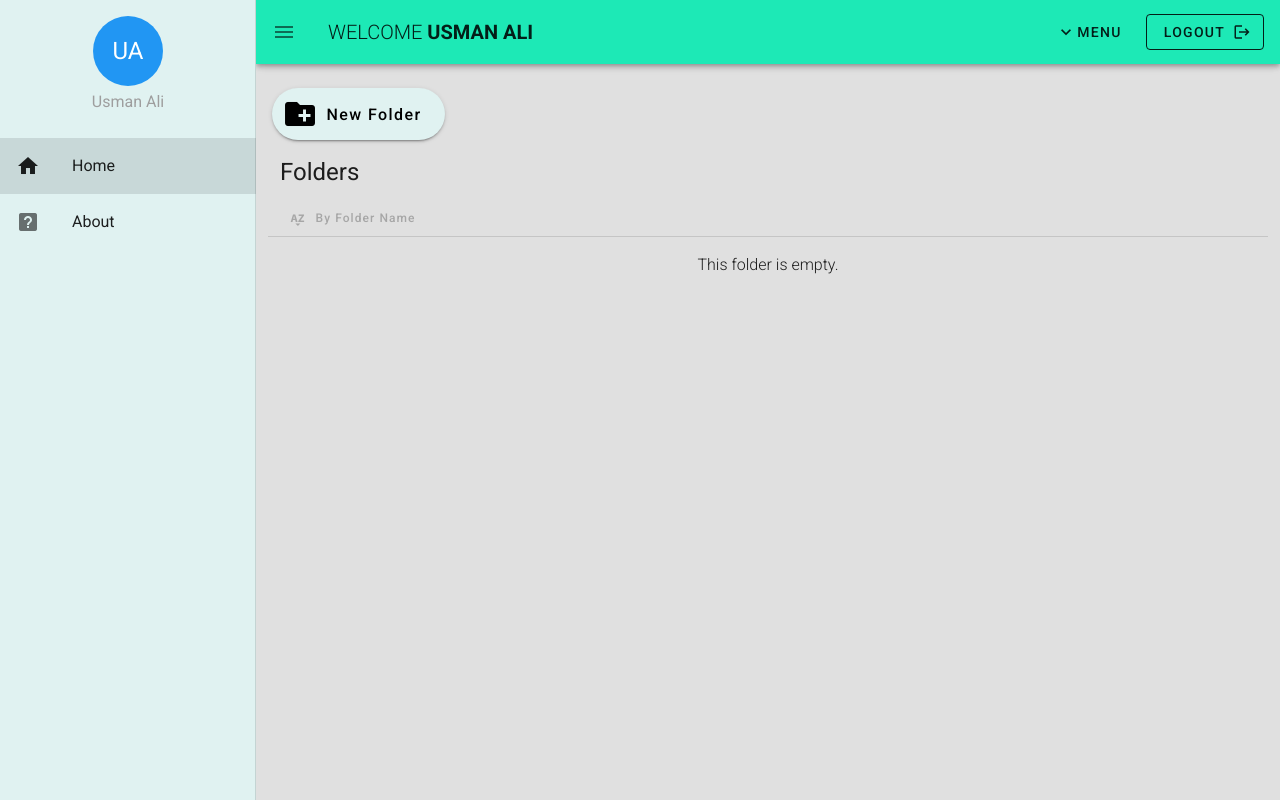
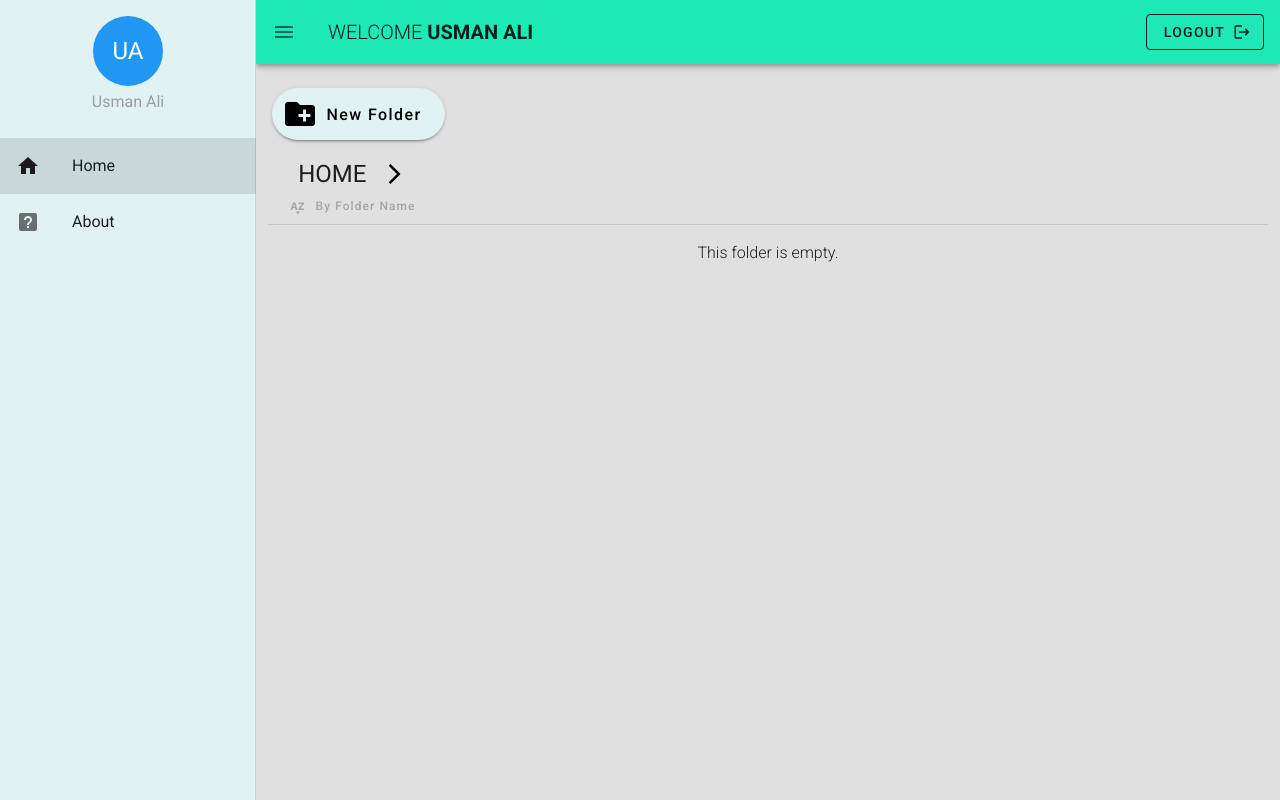
Before and after one commit to Ali-Bhatti/my-drive, a Vue app: page / in a window 1280 px wide. Built offline with nearby package versions, Linux system fonts and the light colour scheme.

Commit message:
Added Login View and code refactored

```diff
--- a/src/App.vue
+++ b/src/App.vue
@@ -1,7 +1,7 @@
 <template>
   <v-app>
     <v-main class="bg_color">
-      <navbar :name="userName"></navbar>
+      <!-- <router-view v-if="!login" :key="$router.path"></router-view>-->
       <div class="pa-3">
         <router-view />
       </div>
@@ -10,18 +10,11 @@
 </template>
 
 <script>
-import Navbar from "./components/Layout/Navbar.vue";
 export default {
   name: "App",
-  components: {
-    Navbar,
-  },
   data: () => ({
-    userName: '',
+    //login: false
   }),
-  mounted(){
-    this.userName = this.$store.getters.userName
-  }
 };
 </script>
 <style>
--- a/src/components/Layout/Navbar.vue
+++ b/src/components/Layout/Navbar.vue
@@ -7,32 +7,6 @@
         <span class="font-weight-bold">{{ name }}</span>
       </v-toolbar-title>
       <v-spacer></v-spacer>
-
-      <!-- dropdown menu -->
-      <v-menu offset-y>
-        <template v-slot:activator="{ on, attrs }">
-          <v-btn
-            text
-            v-bind="attrs"
-            v-on="on"
-            class="mr-2"
-          >
-            <v-icon dense>expand_more</v-icon>
-            <!-- <span class="d-none d-sm-flex">Menu</span> -->
-            <span>Menu</span>
-          </v-btn>
-        </template>
-          <v-list>
-            <v-list-item
-              v-for="(link, index) in links"
-              :key="index"
-              route
-              :to="link.route"
-            >
-              <v-list-item-title>{{ link.text }}</v-list-item-title>
-            </v-list-item>
-          </v-list>
-      </v-menu>
 
       <v-btn outlined>
         Logout
--- a/src/components/Layout/Popup.vue
+++ b/src/components/Layout/Popup.vue
@@ -86,9 +86,7 @@
         this.dialog = false;
         let res = this.$refs.form.validate();
         console.log("RESULT OF validate", res);
-        this.$store.dispatch("addNewFolder", {
-          folderName : this.folderName
-        });
+        this.$store.dispatch("addNewFolder", { name: this.folderName, parent_id: null });
         this.newFolderExists();
       },
       newFolderExists(){
@@ -99,6 +97,7 @@
           if(this.folderName === `New Folder(${this.ufCount})`) this.uf = `New Folder(${++this.ufCount})`;
         }
         this.folderName = this.uf;
+        this.$store.dispatch("setUfCount", { ufCount: this.ufCount});
       },
       cancelDialog(){
         this.dialog = false;
@@ -113,6 +112,8 @@
     },
     beforeMount(){
       this.folders = this.$store.getters.folders;
+      this.ufCount = this.$store.getters.ufCount;
+      this.folderName = this.ufCount > 1 ? `New Folder(${this.ufCount})` : 'New Folder';
     }
   }
 </script>
--- a/src/store/index.js
+++ b/src/store/index.js
@@ -6,26 +6,33 @@ Vue.use(Vuex);
 export default new Vuex.Store({
     state: {
         userName: "Usman Ali",
-        folderName: 'Untitled Folder',
+        folderName: 'New Folder',
         folders: [],
+        uf_count: 1,
         // folders: [
-        //     { name: "Folder 1", route: "/folder1" },
-        //     { name: "My Family Pics", route: "/folder2" },
-        //     { name: "My Company Projects", route: "/folder3" },
-        //     { name: "Important Documents", route: "/folder4" },
-        //     { name: "rents files", route: "/folder5" },
-        //     { name: "Important notes given by clients", route: "/folder6" },
-        //     { name: "Folder 7", route: "/folder7" },
+        //     { id: 1, name: "Folder 1", parent_id: null },
+        //     { id: 2, name: "My Family Pics", parent_id: null },
+        //     { id: 3, name: "My Company Projects", parent_id: null },
+        //     { id: 4, name: "Important Documents", parent_id: null },
+        //     { id: 5, name: "rents files", parent_id: null },
+        //     { id: 6, name: "Important notes given by clients", parent_id: null },
+        //     { id: 7, name: "Folder 7", parent_id: null },
         //   ],
     },
     mutations: {
         addFolder(state, payload){
-            state.folders.push({ name: payload.folderName, route: `/${payload.folderName}` })
+            state.folders.push(payload);
+        },
+        setUfCount(state, payload){
+            state.uf_count = payload.ufCount;
         }
     },
     actions: {
         addNewFolder(context, payload){
             context.commit("addFolder", payload);
+        },
+        setUfCount(context, payload){
+            context.commit("setUfCount", payload);
         }
     },
     getters:{
@@ -37,6 +44,9 @@ export default new Vuex.Store({
         },
         folders(state){
             return state.folders;
+        },
+        ufCount(state){
+            return state.uf_count;
         }
     }
   })
--- a/src/views/Home.vue
+++ b/src/views/Home.vue
@@ -1,12 +1,15 @@
 <template>
   <div class="home">
+    <navbar :name="userName"></navbar>
     <v-container fluid class="pa-4">
       <v-row class="py-2">
         <popup/>
       </v-row>
       <v-row class="px-2 pt-2">
-        <p class="text-h5">Folders</p>
+        <v-btn class="text-h5" text>Home</v-btn>
+        <v-icon class="pl-0 ml-0" color="black">arrow_forward_ios</v-icon>
       </v-row>
+      <!-- ascending/descending order button -->
       <v-row class="px-2">
         <v-tooltip right>
           <template v-slot:activator="{ on, attrs }">
@@ -65,9 +68,10 @@
 
 <script>
 import Popup from "../components/Layout/Popup.vue";
+import Navbar from "../components/Layout/Navbar.vue";
 export default {
   name: "Home",
-  components: { Popup },
+  components: { Popup , Navbar},
   data() {
     return {
       folders: [],
@@ -95,6 +99,7 @@ export default {
   },
   beforeMount(){
     this.folders = this.$store.getters.folders;
+    this.userName = this.$store.getters.userName;
   }
 };
 </script>
```
Also changed, not shown: src/router/index.js (+10 -4 lines), src/views/Login.vue (added, +13 -0 lines).
